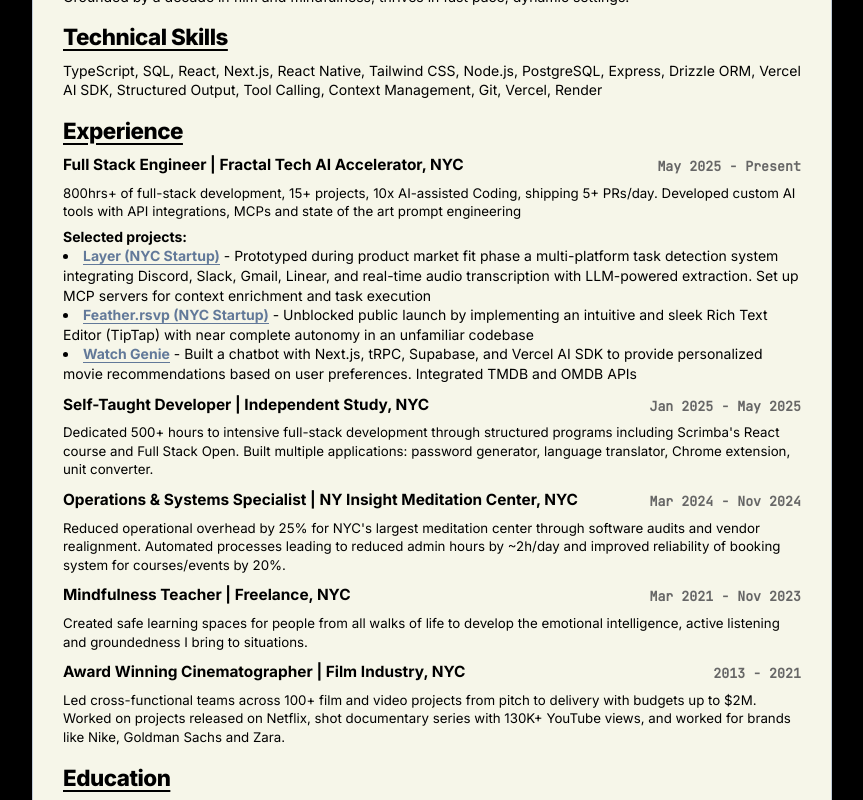
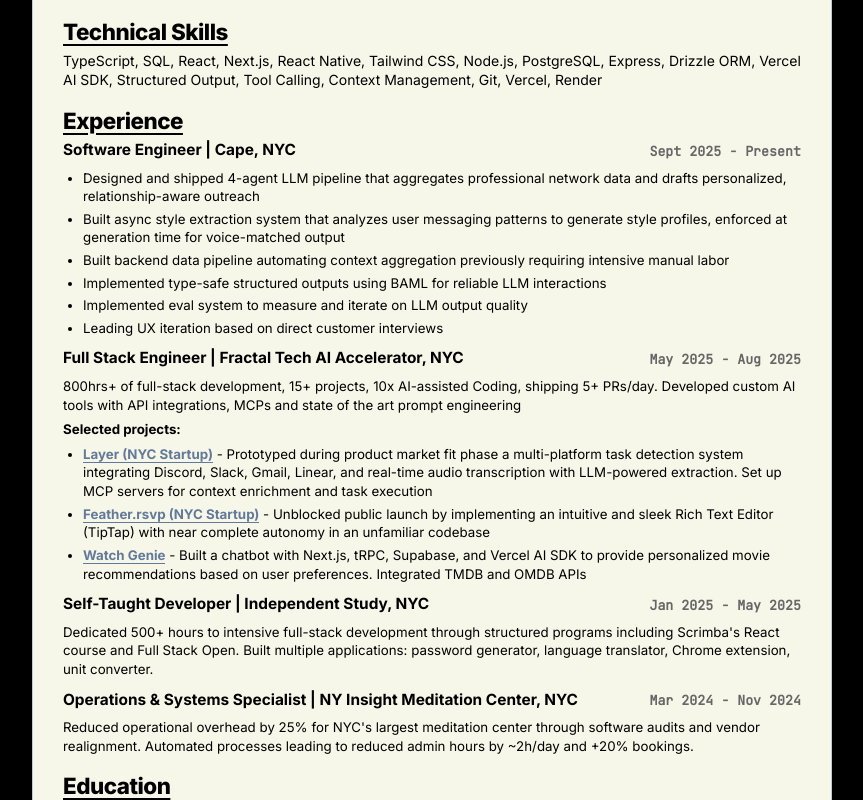
Before and after one commit to guy-car/portfolio-guillaume-caron, a Next.js app: page /resume in a window 1280 px wide. Shown: the part 300-1100 px from the top of the page, without its empty margins (208-1071 px from the left). Built offline with nearby package versions, Linux system fonts and the light colour scheme.

Commit message:
update resume with cape experience

```diff
--- a/app/resume/page.tsx
+++ b/app/resume/page.tsx
@@ -101,7 +101,7 @@
           font-size: 1.6em;
           font-weight: 900;
           margin-top: 15px;
-          margin-bottom: 8px;
+          margin-bottom: 3px;
           color: #000;
           text-decoration: underline;
           text-underline-offset: 4px;
@@ -147,6 +147,20 @@
 
         .job-description p {
           margin-bottom: 6px;
+          font-size: 0.95em;
+          text-align: left;
+        }
+
+        .job-description ul {
+          margin-left: 20px;
+          margin-top: 6px;
+          margin-bottom: 6px;
+          padding-left: 0;
+          list-style-type: disc;
+        }
+
+        .job-description li {
+          margin-bottom: 4px;
           font-size: 0.95em;
           text-align: left;
         }
@@ -276,7 +290,7 @@
           /* Improve text readability on print */
           .resume-container { color: #000 !important; font-size: 10.9pt !important; line-height: 1.30 !important; }
           .header h1 { font-size: 19pt !important; }
-          .section h2 { font-size: 12.5pt !important; text-decoration: none !important; border: 0 !important; }
+          .section h2 { font-size: 12.5pt !important; text-decoration: none !important; border: 0 !important; margin-bottom: 2px !important; }
 
           /* Condense header separator */
           .header { padding-bottom: 8px !important; margin-bottom: 6px !important; border-bottom-width: 1px !important; }
@@ -335,15 +349,34 @@
 
               <div className="experience-item">
                 <div className="job-header">
+                  <div className="job-title-company">Software Engineer | Cape, NYC</div>
+                  <div className="date-location">Sept 2025 - Present</div>
+                </div>
+                <div className="job-description">
+                  <ul>
+                    <li>Designed and shipped 4-agent LLM pipeline that aggregates professional network data and drafts personalized, relationship-aware outreach</li>
+                    <li>Built async style extraction system that analyzes user messaging patterns to generate style profiles, enforced at generation time for voice-matched output</li>
+                    <li>Built backend data pipeline automating context aggregation previously requiring intensive manual labor</li>
+                    <li>Implemented type-safe structured outputs using BAML for reliable LLM interactions</li>
+                    <li>Implemented eval system to measure and iterate on LLM output quality</li>
+                    <li>Leading UX iteration based on direct customer interviews</li>
+                  </ul>
+                </div>
+              </div>
+
+              <div className="experience-item">
+                <div className="job-header">
                   <div className="job-title-company">Full Stack Engineer | Fractal Tech AI Accelerator, NYC</div>
-                  <div className="date-location">May 2025 - Present</div>
+                  <div className="date-location">May 2025 - Aug 2025</div>
                 </div>
                 <div className="job-description">
                   <p>800hrs+ of full-stack development, 15+ projects, 10x AI-assisted Coding, shipping 5+ PRs/day. Developed custom AI tools with API integrations, MCPs and state of the art prompt engineering</p>
-                  <ul><b>Selected projects:</b></ul>
-                  <li><span className='work-highlight'><a href="https://www.buildwithlayer.com/" target="_blank" rel="noopener noreferrer" className="custom-link">Layer (NYC Startup)</a></span> - Prototyped during product market fit phase a multi-platform task detection system integrating Discord, Slack, Gmail, Linear, and real-time audio transcription with LLM-powered extraction. Set up MCP servers for context enrichment and task execution</li>
-                  <li><span className='work-highlight'><a href="https://www.feather.rsvp/" target="_blank" rel="noopener noreferrer" className="custom-link">Feather.rsvp (NYC Startup)</a></span> - Unblocked public launch by implementing an intuitive and sleek Rich Text Editor (TipTap) with near complete autonomy in an unfamiliar codebase</li>
-                  <li><span className='work-highlight'><a href="https://week2-chatbot.vercel.app/" target="_blank" rel="noopener noreferrer" className="custom-link">Watch Genie</a></span> - Built a chatbot with Next.js, tRPC, Supabase, and Vercel AI SDK to provide personalized movie recommendations based on user preferences. Integrated TMDB and OMDB APIs</li>
+                  <p><b>Selected projects:</b></p>
+                  <ul>
+                    <li><span className='work-highlight'><a href="https://www.buildwithlayer.com/" target="_blank" rel="noopener noreferrer" className="custom-link">Layer (NYC Startup)</a></span> - Prototyped during product market fit phase a multi-platform task detection system integrating Discord, Slack, Gmail, Linear, and real-time audio transcription with LLM-powered extraction. Set up MCP servers for context enrichment and task execution</li>
+                    <li><span className='work-highlight'><a href="https://www.feather.rsvp/" target="_blank" rel="noopener noreferrer" className="custom-link">Feather.rsvp (NYC Startup)</a></span> - Unblocked public launch by implementing an intuitive and sleek Rich Text Editor (TipTap) with near complete autonomy in an unfamiliar codebase</li>
+                    <li><span className='work-highlight'><a href="https://week2-chatbot.vercel.app/" target="_blank" rel="noopener noreferrer" className="custom-link">Watch Genie</a></span> - Built a chatbot with Next.js, tRPC, Supabase, and Vercel AI SDK to provide personalized movie recommendations based on user preferences. Integrated TMDB and OMDB APIs</li>
+                  </ul>
 
                 </div>
               </div>
@@ -364,30 +397,9 @@
                   <div className="date-location">Mar 2024 - Nov 2024</div>
                 </div>
                 <div className="job-description">
-                  <p>Reduced operational overhead by 25% for NYC's largest meditation center through software audits and vendor realignment. Automated processes leading to reduced admin hours by ~2h/day and improved reliability of booking system for courses/events by 20%.</p>
+                  <p>Reduced operational overhead by 25% for NYC's largest meditation center through software audits and vendor realignment. Automated processes leading to reduced admin hours by ~2h/day and +20% bookings.</p>
                 </div>
               </div>
-
-              <div className="experience-item">
-                <div className="job-header">
-                  <div className="job-title-company">Mindfulness Teacher | Freelance, NYC</div>
-                  <div className="date-location">Mar 2021 - Nov 2023</div>
-                </div>
-                <div className="job-description">
-                  <p>Created safe learning spaces for people from all walks of life to develop the emotional intelligence, active listening and groundedness I bring to situations.</p>
-                </div>
-              </div>
-
-              <div className="experience-item">
-                <div className="job-header">
-                  <div className="job-title-company">Award Winning Cinematographer | Film Industry, NYC</div>
-                  <div className="date-location">2013 - 2021</div>
-                </div>
-                <div className="job-description">
-                  <p>Led cross-functional teams across 100+ film and video projects from pitch to delivery with budgets up to $2M. Worked on projects released on Netflix, shot documentary series with 130K+ YouTube views, and worked for brands like Nike, Goldman Sachs and Zara.</p>
-                </div>
-              </div>
-
             </section>
 
             <section className="section">
```
Also changed, not shown: 1 other file (tests, documents, lock files or other folders).
